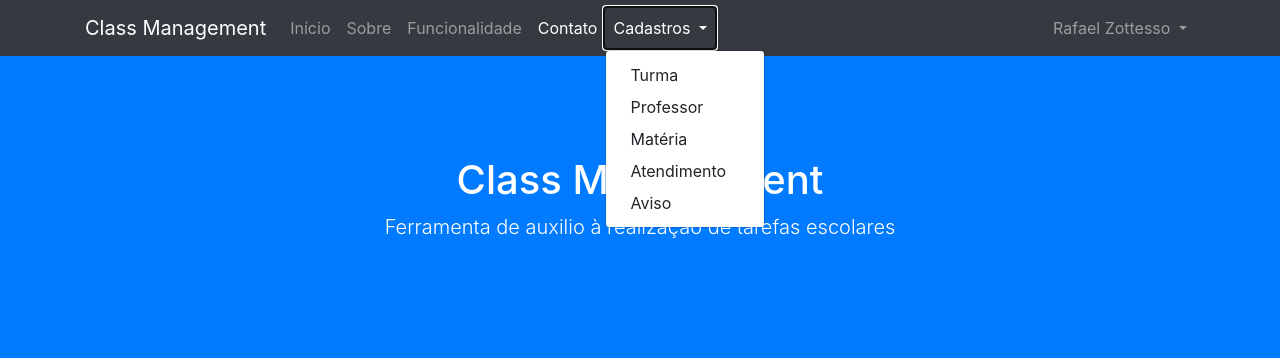
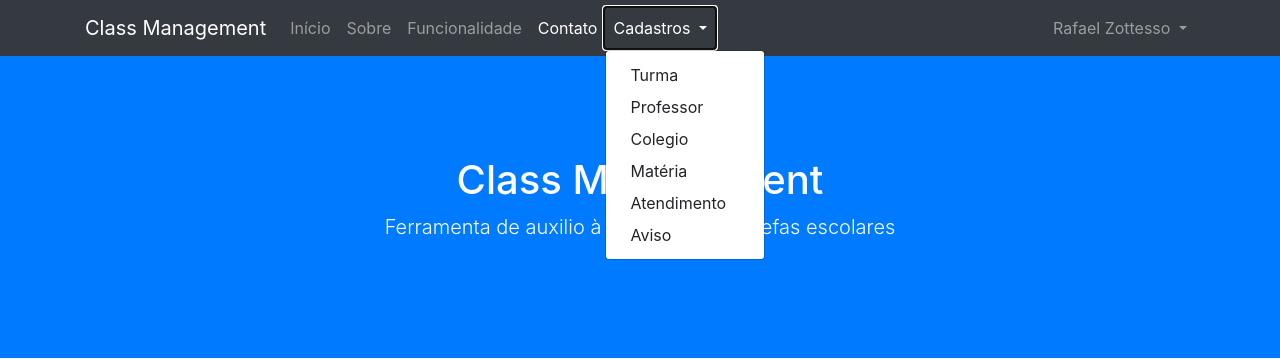
Before and after one commit to CristhianMaia/class-management, a Django app: page / in a window 1280 px wide, after a click on "Cadastros". Shown: the top 359 px of the page. Run offline with Django 3.2, Linux system fonts and the light colour scheme; a user stored in the database is signed in; some libraries are stand-ins or nearby versions.

Commit message:
Cadastros configurados na views, url e base.html

```diff
--- a/tcc/classmanagement/templates/base.html
+++ b/tcc/classmanagement/templates/base.html
@@ -54,6 +54,7 @@
                 <div class="dropdown-menu" aria-labelledby="navbarDropdown">
                   <a class="dropdown-item" href="{% url 'cadastrar_turma' %}">Turma</a>
                   <a class="dropdown-item" href="{% url 'cadastrar_professor' %}">Professor</a>
+                  <a class="dropdown-item" href="{% url 'cadastrar_colegio' %}">Colegio</a>
                   <a class="dropdown-item" href="{% url 'cadastrar_materia' %}">Matéria</a>
                   <a class="dropdown-item" href="{% url 'cadastrar_atendimento' %}">Atendimento</a>
                   <a class="dropdown-item" href="{% url 'cadastrar_aviso' %}">Aviso</a>
--- a/tcc/classmanagement/urls.py
+++ b/tcc/classmanagement/urls.py
@@ -27,6 +27,7 @@ urlpatterns = [
 #-------Cadastros------#
     path('registrar/', views.UserCreateView.as_view(), name='cadastrar_user'),
     path('cadastrar/professor/', views.ProfessorCreateView.as_view(), name='cadastrar_professor'),
+    path('cadastrar/colegio/', views.ColegioCreateView.as_view(), name='cadastrar_colegio'),
     path('cadastrar/turma/', views.TurmaCreateView.as_view(), name='cadastrar_turma'),   # tela para criar novas turmas por meio de um botao da tela Turmas
     path('cadastrar/materia/', views.MateriaCreateView.as_view(), name='cadastrar_materia'),
     path('cadastrar/atendimento/', views.AtendimentoCreateView.as_view(), name='cadastrar_atendimento'),
--- a/tcc/classmanagement/views.py
+++ b/tcc/classmanagement/views.py
@@ -23,7 +23,7 @@ class UserCreateView(CreateView):
     def get_context_data(self, **kwargs):
         context = super().get_context_data(**kwargs)
 
-        context['titulo'] = 'Criar um usuario'
+        context['titulo'] = 'Registrar-se como Aluno'
         context['input'] = 'Enviar'
         return context
 
@@ -44,7 +44,6 @@ class TurmaCreateView(LoginRequiredMixin, CreateView): #Tela de crianção de tu
 
         context['titulo'] = 'Cadastro de Turma'
         context['input'] = 'Cadastrar'
-
         return context
 
 
@@ -63,6 +62,23 @@ class ProfessorCreateView(LoginRequiredMixin, CreateView):  # Cadastro de Profes
 
         context['titulo'] = 'Cadastro de Professores'
         context['input'] = 'Adicionar Professor'
+        return context
+
+
+class ColegioCreateView(LoginRequiredMixin, CreateView):  # Cadastro de Professores
+    template_name = 'form.html'
+    model = models.Colegio
+    login_url = '/login/'
+    success_url = reverse_lazy('index')  # pra onde ir depois de cadastrar
+    fields = [
+        'nome'
+    ]
+
+    def get_context_data(self, **kwargs):
+        context = super().get_context_data(**kwargs)
+
+        context['titulo'] = 'Cadastro de Colegios'
+        context['input'] = 'Adicionar Colegio'
         return context
 
 
@@ -92,6 +108,7 @@ class AtendimentoCreateView(LoginRequiredMixin, CreateView): #Cadastro de atendi
     model = models.Atendimento
     login_url = '/login/'
     fields = [
+        'turma',
         'professor',
         'dia',
         'horario_inicio',
@@ -109,9 +126,11 @@ class AvisoCreateView(LoginRequiredMixin, CreateView):  #Cadastro de Aviso
     model = models.Aviso
     login_url = '/login/'
     fields = [
-        'data_final',
+        'turma',
+        'materia',
         'tipo_aviso',
-        'comentarios'
+        'comentarios',
+        'data_final'
     ]
     def get_context_data(self, **kwargs):
         context = super().get_context_data(**kwargs)
```
